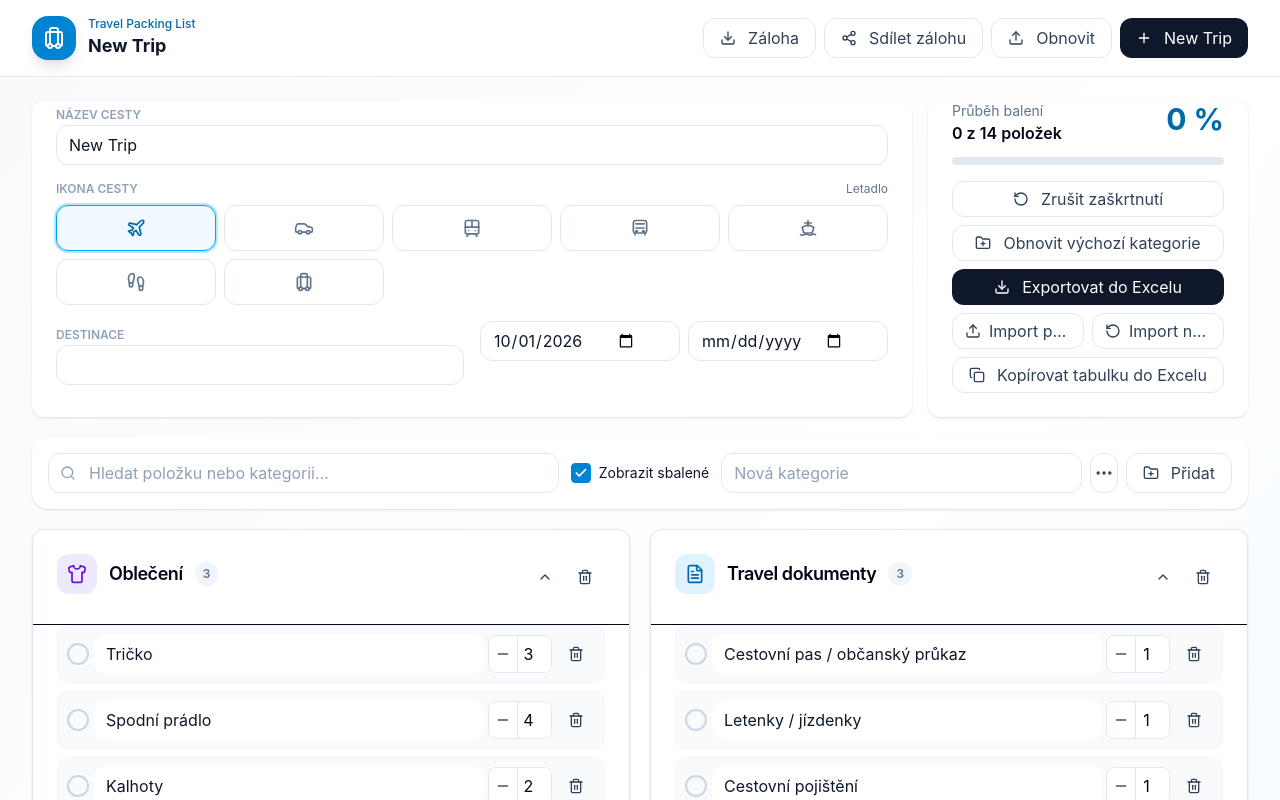
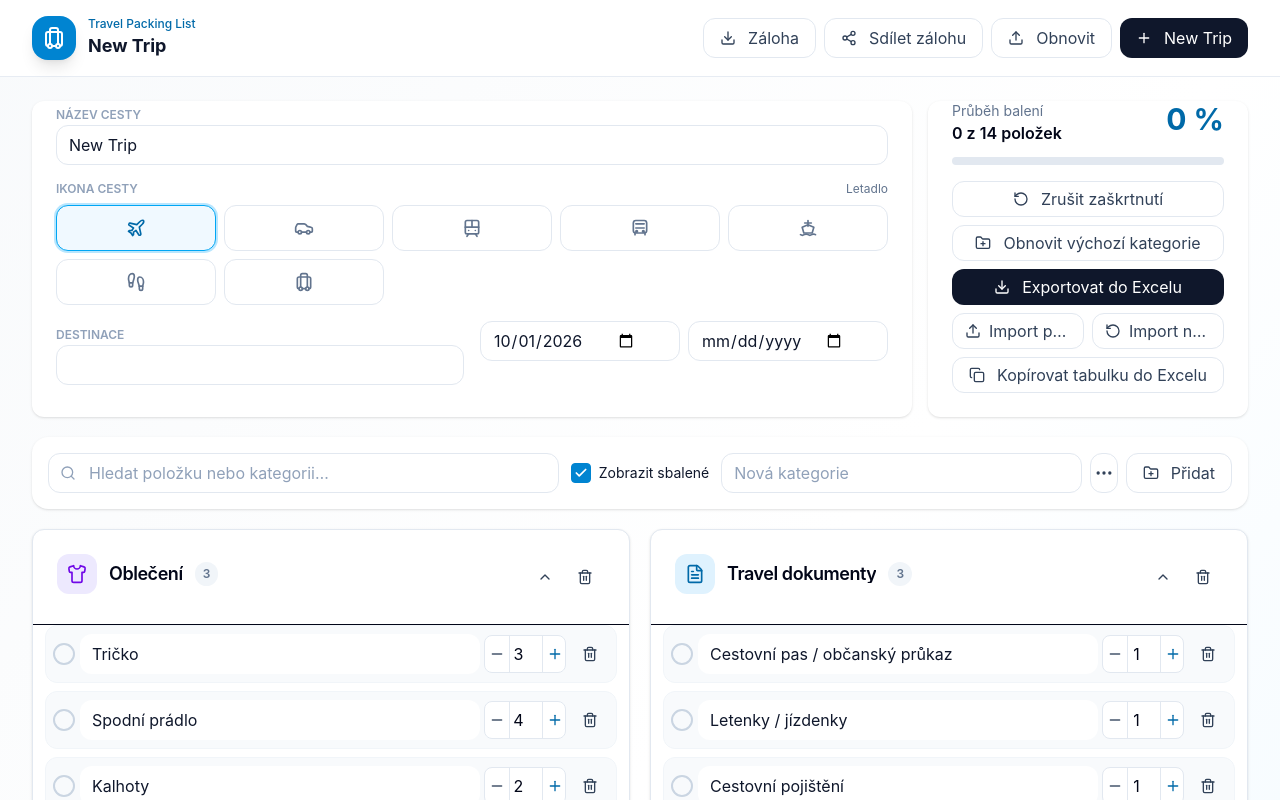
Before and after one commit to ZdenkaChrzova/travel-packing-list, a React (Vite) app: page / in a window 1280 px wide. Both pictures are taken after a click on the button "New Trip". Shown: the top 800 px of the page. Built offline with nearby package versions, Linux system fonts and the light colour scheme.

Commit message:
Refactor addItem function in App.jsx
Refactor addItem function for improved readability and logic. Adjust quantity handling and ensure new item addition works correctly.

```diff
--- a/src/App.jsx
+++ b/src/App.jsx
@@ -175,7 +175,32 @@ export default function PackingListApp() {
   const duplicateTrip = trip => { const copy = { ...trip, id: uid(), name: `${trip.name} – kopie`, archived: false, createdAt: new Date().toISOString(), categories: trip.categories.map(c => ({ ...c, id: uid(), items: c.items.map(i => ({ ...i, id: uid(), packed: false })) })) }; setTrips(c => [copy, ...c]); setActiveId(copy.id); setView("list"); };
   const deleteTrip = id => setTrips(current => { const remaining = current.filter(t => t.id !== id); if (activeId === id) setActiveId(remaining[0]?.id || ""); return remaining; });
   const updateItem = (categoryId, itemId, changes) => updateCategories(cs => cs.map(c => c.id === categoryId ? { ...c, items: c.items.map(i => i.id === itemId ? { ...i, ...changes } : i) } : c));
-  const addItem = categoryId => { const name = (newItems[categoryId] || "").trim(); if (!name) return; const quantity = Math.max(1, Number(newQuantities[categoryId]) || 1); updateCategories(cs => cs.map(c => c.id === categoryId ? { ...c, items: [...c.items, { id: uid(), name, quantity, packed: false }] } : c)); setNewItems(v => ({ ...v, [categoryId]: "" })); setNewQuantities(v => ({ ...v, [categoryId]: 1 })); };
+  const addItem = categoryId => {
+    const name = (newItems[categoryId] || "").trim();
+    if (!name) return;
+
+    const quantity = Math.max(
+      1,
+      Math.floor(Number(newQuantities[categoryId]) || 1)
+    );
+
+    updateCategories(categories =>
+      categories.map(category =>
+        category.id === categoryId
+          ? {
+              ...category,
+              items: [
+                ...category.items,
+                { id: uid(), name, quantity, packed: false },
+              ],
+            }
+          : category
+      )
+    );
+
+    setNewItems(current => ({ ...current, [categoryId]: "" }));
+    setNewQuantities(current => ({ ...current, [categoryId]: "" }));
+  };
   const removeItem = (categoryId, itemId) => updateCategories(cs => cs.map(c => c.id === categoryId ? { ...c, items: c.items.filter(i => i.id !== itemId) } : c));
   const addCategory = () => {
     const typedName = newCategory.trim();
@@ -642,31 +667,38 @@ export default function PackingListApp() {
         <div className="grid items-start gap-5 lg:grid-cols-2">{activeTrip.categories.map(category => { const visibleItems = category.items.filter(item => { const matches = !normalizedSearch || item.name.toLocaleLowerCase("cs").includes(normalizedSearch) || category.name.toLocaleLowerCase("cs").includes(normalizedSearch); return matches && (showPacked || !item.packed); }); if (normalizedSearch && !visibleItems.length && !category.name.toLocaleLowerCase("cs").includes(normalizedSearch)) return null; return <Card key={category.id} className="overflow-hidden rounded-2xl shadow-sm">
           <CardHeader className="flex flex-row items-center justify-between space-y-0 border-b p-4"><CardTitle className="flex min-w-0 items-center gap-3 text-lg"><button type="button" onClick={() => setEditingIconId(editingIconId === category.id ? null : category.id)} title="Změnit ikonu" className={`rounded-xl p-2.5 transition hover:ring-2 hover:ring-sky-300 ${category.color}`}><CategoryIcon type={category.icon}/></button><span className="truncate">{category.name}</span><span className="rounded-full bg-slate-100 px-2 py-1 text-xs text-slate-500">{category.items.length}</span></CardTitle><div><Button variant="ghost" size="icon" onClick={() => toggleCategory(category.id)}>{category.collapsed ? <ChevronDown className="h-4 w-4"/> : <ChevronUp className="h-4 w-4"/>}</Button><Button variant="ghost" size="icon" onClick={() => removeCategory(category.id)} className="text-slate-400 hover:text-red-600"><Trash2 className="h-4 w-4"/></Button></div></CardHeader>
           {editingIconId === category.id && <div className="border-b bg-slate-50 p-4"><p className="mb-3 text-sm font-semibold">Změnit ikonu kategorie</p><IconPicker compact value={category.icon} onChange={icon => changeCategoryIcon(category.id, icon)}/></div>}
-          {!category.collapsed && <CardContent className="p-4"><div className="space-y-2">{visibleItems.length ? visibleItems.map(item => <div key={item.id} className={`flex min-w-0 items-center gap-1 rounded-xl border p-2 ${item.packed ? "border-emerald-100 bg-emerald-50" : "border-slate-100 bg-slate-50"}`}><button onClick={() => updateItem(category.id, item.id, { packed: !item.packed })}>{item.packed ? <CheckCircle2 className="h-6 w-6 text-emerald-600"/> : <Circle className="h-6 w-6 text-slate-300"/>}</button><div className="min-w-0 flex-1">
+          {!category.collapsed && <CardContent className="px-2 py-4 sm:px-3"><div className="space-y-2">{visibleItems.length ? visibleItems.map(item => (
+  <div
+    key={item.id}
+    className={`flex w-full min-w-0 items-center gap-1 rounded-xl border px-1.5 py-2 ${
+      item.packed
+        ? "border-emerald-100 bg-emerald-50"
+        : "border-slate-100 bg-slate-50"
+    }`}
+  >
+    <button
+      type="button"
+      onClick={() => updateItem(category.id, item.id, { packed: !item.packed })}
+      className="shrink-0"
+      aria-label={item.packed ? `Označit položku ${item.name} jako nesbalenou` : `Označit položku ${item.name} jako sbalenou`}
+    >
+      {item.packed ? <CheckCircle2 className="h-6 w-6 text-emerald-600" /> : <Circle className="h-6 w-6 text-slate-300" />}
+    </button>
+
+    <div className="min-w-0 flex-1">
       <Input
         value={item.name}
-    onChange={e =>
-      updateItem(category.id, item.id, { name: e.target.value })
-    }
-    className={`h-9 min-w-0 w-full border-0 bg-transparent px-1 ${
-  item.packed ? "text-slate-400 line-through" : ""
-}`}
+        onChange={event => updateItem(category.id, item.id, { name: event.target.value })}
+        className={`h-9 min-w-0 w-full border-0 bg-transparent px-1 ${item.packed ? "text-slate-400 line-through" : ""}`}
       />
     </div>
-<div className="w-16 shrink-0">
-<div className="grid shrink-0 grid-cols-[28px_38px_28px] items-center overflow-hidden rounded-lg border border-slate-200 bg-white">
+
+    <div className="grid w-[82px] shrink-0 grid-cols-[24px_34px_24px] items-center overflow-hidden rounded-lg border border-slate-200 bg-white">
       <button
         type="button"
         aria-label={`Snížit počet položky ${item.name}`}
-    onClick={() =>
-      updateItem(category.id, item.id, {
-        quantity: Math.max(
-          1,
-          (Number(item.quantity) || 1) - 1
-        ),
-      })
-    }
-    className="flex h-9 w-7 items-center justify-center text-slate-600 transition hover:bg-slate-100 active:bg-slate-200"
+        onClick={() => updateItem(category.id, item.id, { quantity: Math.max(1, (Number(item.quantity) || 1) - 1) })}
+        className="flex h-9 w-6 items-center justify-center text-slate-600 transition hover:bg-slate-100 active:bg-slate-200"
       >
         <Minus className="h-4 w-4" />
       </button>
@@ -675,47 +707,82 @@ export default function PackingListApp() {
         type="number"
         min="1"
         inputMode="numeric"
+        pattern="[0-9]*"
         value={item.quantity ?? ""}
         onChange={event => {
           const value = event.target.value;
-
           updateItem(category.id, item.id, {
-        quantity:
-          value === ""
-            ? ""
-            : Math.max(
-                1,
-                Math.floor(Number(value) || 1)
-              ),
+            quantity: value === "" ? "" : Math.max(1, Math.floor(Number(value) || 1)),
           });
         }}
-    onBlur={event =>
-      updateItem(category.id, item.id, {
-        quantity: Math.max(
-          1,
-          Math.floor(Number(event.target.value) || 1)
-        ),
-      })
-    }
+        onBlur={event => updateItem(category.id, item.id, { quantity: Math.max(1, Math.floor(Number(event.target.value) || 1)) })}
         aria-label={`Počet kusů položky ${item.name}`}
-    className="h-9 w-[38px] min-w-0 appearance-none border-x border-slate-200 bg-white p-0 text-center text-sm outline-none"
+        className="h-9 w-[34px] min-w-0 appearance-none border-x border-slate-200 bg-white p-0 text-center text-sm outline-none"
       />
 
       <button
         type="button"
         aria-label={`Zvýšit počet položky ${item.name}`}
-    onClick={() =>
-      updateItem(category.id, item.id, {
-        quantity: (Number(item.quantity) || 1) + 1,
-      })
-    }
-    className="flex h-9 w-7 items-center justify-center text-slate-600 transition hover:bg-slate-100 active:bg-sky-100 active:text-sky-700"
+        onClick={() => updateItem(category.id, item.id, { quantity: (Number(item.quantity) || 1) + 1 })}
+        className="flex h-9 w-6 items-center justify-center text-sky-700 transition hover:bg-sky-50 active:bg-sky-100"
       >
         <Plus className="h-4 w-4" />
       </button>
     </div>
+
+    <Button
+      variant="ghost"
+      size="icon"
+      onClick={() => removeItem(category.id, item.id)}
+      className="h-9 w-7 shrink-0 p-0 text-slate-300 hover:text-red-600"
+      aria-label={`Odstranit položku ${item.name}`}
+      title="Smazat položku"
+    >
+      <Trash2 className="h-4 w-4" />
+    </Button>
   </div>
-<Button variant="ghost" size="icon" onClick={() => removeItem(category.id, item.id)} className="text-slate-300 hover:text-red-600"><Trash2 className="h-4 w-4"/></Button></div>) : <p className="rounded-xl border border-dashed p-5 text-center text-sm text-slate-400">Žádné položky</p>}</div><div className="mt-4 grid grid-cols-[minmax(0,1fr)_64px_auto] gap-2"><Input value={newItems[category.id] || ""} onChange={e => setNewItems(v => ({ ...v, [category.id]: e.target.value }))} onKeyDown={e => e.key === "Enter" && addItem(category.id)} placeholder="Nová položka"/><Input type="number" min="1" value={newQuantities[category.id] || 1} onChange={e => setNewQuantities(v => ({ ...v, [category.id]: e.target.value }))}/><Button onClick={() => addItem(category.id)} className="bg-sky-600"><Plus className="h-4 w-4"/><span className="hidden sm:inline">Přidat</span></Button></div></CardContent>}
+)) : <p className="rounded-xl border border-dashed p-5 text-center text-sm text-slate-400">Žádné položky</p>}</div>
+<div className="mt-4 grid grid-cols-[minmax(0,1fr)_58px_42px] gap-2 sm:grid-cols-[minmax(0,1fr)_72px_auto]">
+  <Input
+    value={newItems[category.id] ?? ""}
+    onChange={event => setNewItems(current => ({ ...current, [category.id]: event.target.value }))}
+    onKeyDown={event => { if (event.key === "Enter") addItem(category.id); }}
+    placeholder="Nová položka"
+    className="min-w-0"
+  />
+  <Input
+    type="number"
+    min="1"
+    inputMode="numeric"
+    pattern="[0-9]*"
+    value={newQuantities[category.id] ?? ""}
+    placeholder="1"
+    onChange={event => {
+      const value = event.target.value;
+      setNewQuantities(current => ({
+        ...current,
+        [category.id]: value === "" ? "" : Math.max(1, Math.floor(Number(value) || 1)),
+      }));
+    }}
+    onBlur={event => {
+      const value = event.target.value;
+      if (value === "") return;
+      setNewQuantities(current => ({ ...current, [category.id]: Math.max(1, Math.floor(Number(value) || 1)) }));
+    }}
+    onKeyDown={event => { if (event.key === "Enter") addItem(category.id); }}
+    aria-label="Počet kusů nové položky"
+    className="min-w-0 px-1 text-center"
+  />
+  <Button
+    type="button"
+    onClick={() => addItem(category.id)}
+    className="min-w-0 bg-sky-600 px-2 hover:bg-sky-700 sm:px-4"
+    aria-label="Přidat novou položku"
+  >
+    <Plus className="h-4 w-4 shrink-0" />
+    <span className="hidden sm:inline">Přidat</span>
+  </Button>
+</div></CardContent>}
         </Card>})}</div>
       </> : <div className="rounded-3xl border-2 border-dashed bg-white p-12 text-center"><p className="mb-4 font-semibold">Zatím nemáte žádnou cestu.</p><Button onClick={createTrip}><Plus className="mr-2 h-4 w-4"/>Vytvořit cestu</Button></div>}
     </main>
```
Lines whose indentation alone changed are shown as unchanged.
